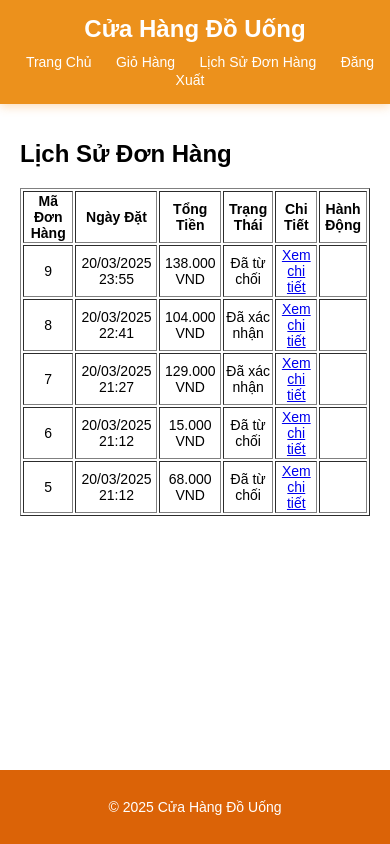
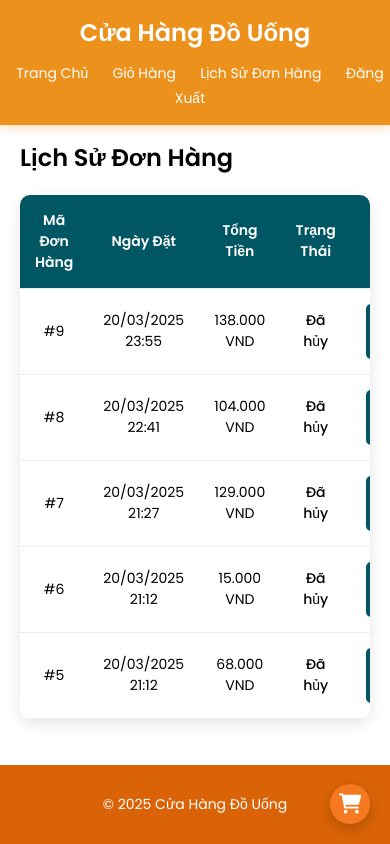
Before and after one commit to nguyenkhanhbh01989/Web_BeverageShop, a PHP site: page /order_history.php in a window 390 px wide. Run offline with PHP 8.4, Linux system fonts and the light colour scheme; a user stored in the database is signed in; data comes from the database, SQL or seed files in the repository.

Commit message:
cai tien ui/ux cho lich su don hang

```diff
--- a/assets/css/style.css
+++ b/assets/css/style.css
@@ -555,14 +555,174 @@ p[style*="color: red"] {
 
 /* === Trang Lịch Sử Đơn Hàng (order_history.php) === */
 
-.cancel-link {
+
+/* === Trang Lịch Sử Đơn Hàng (order_history.php) === */
+
+.order-table {
+    width: 100%;
+    max-width: 1200px;
+    margin: 20px auto;
+    border-collapse: collapse;
+    background-color: #FFFFFF;
+    border-radius: 10px;
+    box-shadow: 0 5px 15px rgba(0, 0, 0, 0.1);
+}
+
+.order-table th,
+.order-table td {
+    padding: 15px;
+    border-bottom: 1px solid #EDEDED;
+    text-align: center;
+}
+
+.order-table th {
+    background-color: #005662;
+    color: #FFFFFF;
+    font-weight: 600;
+}
+
+.order-table .status {
+    font-weight: 500;
+}
+
+.order-table .status-processing {
+    color: #F47920;
+    /* Cam cho đang xử lý */
+}
+
+.order-table .status-completed {
+    color: #28A745;
+    /* Xanh lá cho hoàn thành */
+}
+
+.order-table .status-cancelled {
     color: #D32F2F;
-    /* Đỏ cho liên kết hủy */
+    /* Đỏ cho đã hủy */
+}
+
+.order-table .view-details {
+    background-color: #005662;
+    color: #FFFFFF;
+    padding: 5px 10px;
+    border: none;
+    border-radius: 5px;
+    cursor: pointer;
+    transition: background-color 0.3s ease;
+}
+
+.order-table .view-details:hover {
+    background-color: #003D47;
+}
+
+.order-table .cancel-order {
+    color: #D32F2F;
+    text-decoration: none;
+    margin-left: 10px;
+    font-weight: 500;
+}
+
+.order-table .cancel-order:hover {
+    text-decoration: underline;
+}
+
+.empty-history {
+    text-align: center;
+    color: #666;
+    font-size: 16px;
+}
+
+.empty-history a {
+    color: #F47920;
     text-decoration: none;
 }
 
-.cancel-link:hover {
+.empty-history a:hover {
     text-decoration: underline;
+}
+
+
+/* Modal */
+
+.modal {
+    display: none;
+    position: fixed;
+    top: 0;
+    left: 0;
+    width: 100%;
+    height: 100%;
+    background-color: rgba(0, 0, 0, 0.5);
+    z-index: 2000;
+}
+
+.modal-content {
+    background-color: #FFFFFF;
+    margin: 10% auto;
+    padding: 20px;
+    width: 90%;
+    max-width: 600px;
+    border-radius: 10px;
+    box-shadow: 0 5px 15px rgba(0, 0, 0, 0.3);
+    position: relative;
+    animation: slideIn 0.3s ease;
+}
+
+.close-modal {
+    position: absolute;
+    top: 10px;
+    right: 15px;
+    font-size: 24px;
+    color: #666;
+    cursor: pointer;
+}
+
+.close-modal:hover {
+    color: #D32F2F;
+}
+
+#order-details table {
+    width: 100%;
+    border-collapse: collapse;
+}
+
+#order-details table th,
+#order-details table td {
+    padding: 10px;
+    border-bottom: 1px solid #EDEDED;
+    text-align: left;
+}
+
+#order-details table th {
+    background-color: #F5F6F5;
+    color: #005662;
+}
+
+@keyframes slideIn {
+    from {
+        transform: translateY(-50px);
+        opacity: 0;
+    }
+    to {
+        transform: translateY(0);
+        opacity: 1;
+    }
+}
+
+
+/* Responsive cho order_history.php */
+
+@media (max-width: 768px) {
+    .order-table {
+        display: block;
+        overflow-x: auto;
+    }
+    .order-table td,
+    .order-table th {
+        font-size: 14px;
+    }
+    .modal-content {
+        width: 95%;
+        margin: 20% auto;
+    }
 }
 
 
--- a/assets/js/script.js
+++ b/assets/js/script.js
@@ -14,7 +14,6 @@ document.addEventListener('DOMContentLoaded', function() {
             });
         });
 
-        // Thông báo từ PHP cho index.php & product_detail.php
         const successMessage = document.querySelector('.success-message');
         if (successMessage && successMessage.getAttribute('data-product')) {
             const productName = successMessage.getAttribute('data-product');
@@ -54,7 +53,6 @@ document.addEventListener('DOMContentLoaded', function() {
             setTimeout(() => cartIcon.classList.remove('active'), 500);
         });
 
-        // Thông báo từ PHP cho checkout.php
         const successMessage = document.querySelector('.success-message');
         if (successMessage && successMessage.getAttribute('data-message')) {
             const message = successMessage.getAttribute('data-message');
@@ -64,6 +62,64 @@ document.addEventListener('DOMContentLoaded', function() {
         }
     }
 
+    // order_history.php: Hủy đơn & Modal
+    const cancelLinks = document.querySelectorAll('.cancel-order');
+    cancelLinks.forEach(link => {
+        link.addEventListener('click', function(e) {
+            if (!confirm('Bạn có chắc muốn hủy đơn hàng này?')) {
+                e.preventDefault();
+            } else {
+                showToast('Đang hủy đơn hàng...');
+            }
+        });
+    });
+
+    const successMessage = document.querySelector('.success-message');
+    if (successMessage && successMessage.getAttribute('data-message')) {
+        const message = successMessage.getAttribute('data-message');
+        showToast(message);
+    }
+
+    const modal = document.getElementById('order-modal');
+    const closeModal = document.querySelector('.close-modal');
+    const orderDetails = document.getElementById('order-details');
+    const viewButtons = document.querySelectorAll('.view-details');
+
+    viewButtons.forEach(button => {
+        button.addEventListener('click', function() {
+            const orderId = button.getAttribute('data-order-id');
+            fetchOrderDetails(orderId);
+            modal.style.display = 'block';
+        });
+    });
+
+    closeModal.addEventListener('click', function() {
+        modal.style.display = 'none';
+    });
+
+    window.addEventListener('click', function(e) {
+        if (e.target === modal) {
+            modal.style.display = 'none';
+        }
+    });
+
+    function fetchOrderDetails(orderId) {
+        // Giả lập dữ liệu chi tiết (thay bằng Ajax nếu cần)
+        const dummyDetails = `
+            <table>
+                <thead>
+                    <tr><th>Sản phẩm</th><th>Số lượng</th><th>Giá</th></tr>
+                </thead>
+                <tbody>
+                    <tr><td>Trà Sữa Trân Châu</td><td>2</td><td>60,000 VND</td></tr>
+                    <tr><td>Cà Phê Sữa</td><td>1</td><td>35,000 VND</td></tr>
+                </tbody>
+            </table>
+            <p><strong>Tổng cộng: 95,000 VND</strong></p>
+        `;
+        orderDetails.innerHTML = dummyDetails; // Thay bằng Ajax thực tế
+    }
+
     // Hàm hiển thị toast
     function showToast(message) {
         toast.textContent = message;
@@ -71,3 +127,11 @@ document.addEventListener('DOMContentLoaded', function() {
         setTimeout(() => toast.classList.remove('show'), 2000);
     }
 });
+// Hiện tại dùng dữ liệu giả trong fetchOrderDetails.Nếu muốn lấy dữ
+//  liệu thực từ database, cần tạo file PHP(ví dụ: get_order_details.php) và dùng Ajax:
+
+function fetchOrderDetails(orderId) {
+    fetch(`get_order_details.php?id=${orderId}`)
+        .then(response => response.text())
+        .then(data => orderDetails.innerHTML = data);
+}
--- a/order_history.php
+++ b/order_history.php
@@ -1,27 +1,51 @@
 <?php
 session_start();
+include 'includes/db_connect.php';
 
 if (!isset($_SESSION['user_id'])) {
     header("Location: login.php");
     exit();
 }
 
-include 'includes/db_connect.php';
 $user_id = $_SESSION['user_id'];
 
 // Xử lý hủy đơn hàng
-if (isset($_GET['cancel_order'])) {
-    $order_id = $_GET['cancel_order'];
+if (isset($_GET['cancel'])) {
+    $order_id = $_GET['cancel'];
     $stmt = $conn->prepare("SELECT status FROM orders WHERE order_id = :order_id AND user_id = :user_id");
     $stmt->execute([':order_id' => $order_id, ':user_id' => $user_id]);
-    $order_status = $stmt->fetchColumn();
+    $order = $stmt->fetch(PDO::FETCH_ASSOC);
 
-    if ($order_status === 'pending') {
-        $stmt = $conn->prepare("UPDATE orders SET status = 'cancelled' WHERE order_id = :order_id AND user_id = :user_id");
-        $stmt->execute([':order_id' => $order_id, ':user_id' => $user_id]);
+    if ($order && $order['status'] == 'Processing') {
+        $stmt = $conn->prepare("UPDATE orders SET status = 'Cancelled' WHERE order_id = :order_id");
+        $stmt->execute([':order_id' => $order_id]);
+
+        // Hoàn lại tồn kho
+        $stmt = $conn->prepare("SELECT product_id, quantity FROM order_details WHERE order_id = :order_id");
+        $stmt->execute([':order_id' => $order_id]);
+        $details = $stmt->fetchAll(PDO::FETCH_ASSOC);
+
+        foreach ($details as $detail) {
+            $conn->prepare("UPDATE products SET stock = stock + :quantity WHERE product_id = :product_id")
+                 ->execute([':quantity' => $detail['quantity'], ':product_id' => $detail['product_id']]);
+        }
         $success = "Đơn hàng #$order_id đã được hủy thành công!";
-    } else {
-        $error = "Không thể hủy đơn hàng #$order_id vì nó không còn ở trạng thái chờ xử lý!";
+    }
+}
+
+// Lấy danh sách đơn hàng
+$stmt = $conn->prepare("SELECT order_id, order_date, total_amount, status
+                        FROM orders
+                        WHERE user_id = :user_id
+                        ORDER BY order_date DESC");
+$stmt->execute([':user_id' => $user_id]);
+$orders = $stmt->fetchAll(PDO::FETCH_ASSOC);
+
+// Tính tổng số lượng sản phẩm trong giỏ
+$cart_count = 0;
+if (!empty($_SESSION['cart'])) {
+    foreach ($_SESSION['cart'] as $item) {
+        $cart_count += $item['quantity'];
     }
 }
 ?>
@@ -33,6 +57,8 @@ if (isset($_GET['cancel_order'])) {
     <meta name="viewport" content="width=device-width, initial-scale=1.0">
     <title>Lịch Sử Đơn Hàng - Cửa Hàng Đồ Uống</title>
     <link rel="stylesheet" href="assets/css/style.css">
+    <link href="https://fonts.googleapis.com/css2?family=Poppins:wght@400;500;600&display=swap" rel="stylesheet">
+    <link rel="stylesheet" href="https://cdnjs.cloudflare.com/ajax/libs/font-awesome/6.0.0-beta3/css/all.min.css">
 </head>
 <body>
     <header>
@@ -47,97 +73,67 @@ if (isset($_GET['cancel_order'])) {
 
     <main>
         <h2>Lịch Sử Đơn Hàng</h2>
-        <?php
-        if (isset($success)) {
-            echo "<p style='color: green; text-align: center;'>$success</p>";
-        }
-        if (isset($error)) {
-            echo "<p style='color: red; text-align: center;'>$error</p>";
-        }
+        <?php if (isset($success)): ?>
+            <p class="success-message" style="display: none;" data-message="<?php echo htmlspecialchars($success); ?>"></p>
+        <?php endif; ?>
+        <?php if (empty($orders)): ?>
+            <p class="empty-history">Bạn chưa có đơn hàng nào! <a href="index.php">Mua sắm ngay</a>.</p>
+        <?php else: ?>
+            <table class="order-table">
+                <thead>
+                    <tr>
+                        <th>Mã Đơn Hàng</th>
+                        <th>Ngày Đặt</th>
+                        <th>Tổng Tiền</th>
+                        <th>Trạng Thái</th>
+                        <th>Hành Động</th>
+                    </tr>
+                </thead>
+                <tbody>
+                    <?php foreach ($orders as $order): ?>
+                        <tr>
+                            <td>#<?php echo $order['order_id']; ?></td>
+                            <td><?php echo date('d/m/Y H:i', strtotime($order['order_date'])); ?></td>
+                            <td><?php echo number_format($order['total_amount'], 0, ',', '.') . ' VND'; ?></td>
+                            <td class="status status-<?php echo strtolower($order['status']); ?>">
+                                <?php echo $order['status'] == 'Processing' ? 'Đang xử lý' :
+                                          ($order['status'] == 'Completed' ? 'Hoàn thành' : 'Đã hủy'); ?>
+                            </td>
+                            <td>
+                                <button class="view-details" data-order-id="<?php echo $order['order_id']; ?>">Xem chi tiết</button>
+                                <?php if ($order['status'] == 'Processing'): ?>
+                                    <a href="?cancel=<?php echo $order['order_id']; ?>" class="cancel-order">Hủy đơn</a>
+                                <?php endif; ?>
+                            </td>
+                        </tr>
+                    <?php endforeach; ?>
+                </tbody>
+            </table>
+        <?php endif; ?>
+    </main>
 
-        $stmt = $conn->prepare("SELECT order_id, order_date, total_amount, status
-                                FROM orders
-                                WHERE user_id = :user_id
-                                ORDER BY order_date DESC");
-        $stmt->execute([':user_id' => $user_id]);
-        $orders = $stmt->fetchAll(PDO::FETCH_ASSOC);
+    <!-- Modal Chi Tiết Đơn Hàng -->
+    <div class="modal" id="order-modal">
+        <div class="modal-content">
+            <span class="close-modal">&times;</span>
+            <h3>Chi Tiết Đơn Hàng</h3>
+            <div id="order-details"></div>
+        </div>
+    </div>
 
-        if (empty($orders)) {
-            echo "<p>Bạn chưa có đơn hàng nào!</p>";
-        } else {
-            echo '<table border="1" style="width: 100%; text-align: center;">';
-            echo '<tr><th>Mã Đơn Hàng</th><th>Ngày Đặt</th><th>Tổng Tiền</th><th>Trạng Thái</th><th>Chi Tiết</th><th>Hành Động</th></tr>';
-            foreach ($orders as $order) {
-                echo "<tr>";
-                echo "<td>{$order['order_id']}</td>";
-                echo "<td>" . date('d/m/Y H:i', strtotime($order['order_date'])) . "</td>";
-                echo "<td>" . number_format($order['total_amount'], 0, ',', '.') . " VND</td>";
-                echo "<td>";
-                switch ($order['status']) {
-                    case 'pending': echo "Đang chờ xử lý"; break;
-                    case 'confirmed': echo "Đã xác nhận"; break;
-                    case 'rejected': echo "Đã từ chối"; break;
-                    case 'delivered': echo "Đã giao"; break;
-                    case 'cancelled': echo "Đã hủy"; break;
-                }
-                echo "</td>";
-                echo "<td><a href='?order_id={$order['order_id']}'>Xem chi tiết</a></td>";
-                echo "<td>";
-                if ($order['status'] === 'pending') {
-                    echo "<a href='?cancel_order={$order['order_id']}' onclick='return confirm(\"Bạn có chắc muốn hủy đơn hàng này?\");' class='cancel-link'>Hủy</a>";
-                }
-                echo "</td>";
-                echo "</tr>";
-            }
-            echo '</table>';
-        }
+    <a href="cart.php" class="cart-icon">
+        <i class="fas fa-shopping-cart"></i>
+        <?php if ($cart_count > 0): ?>
+            <span class="badge"><?php echo $cart_count; ?></span>
+        <?php endif; ?>
+    </a>
 
-        if (isset($_GET['order_id'])) {
-            $order_id = $_GET['order_id'];
-            $stmt = $conn->prepare("SELECT o.order_id, o.order_date, o.total_amount, o.status,
-                                    od.product_id, od.quantity, od.price, p.product_name
-                                    FROM orders o
-                                    JOIN order_details od ON o.order_id = od.order_id
-                                    JOIN products p ON od.product_id = p.product_id
-                                    WHERE o.order_id = :order_id AND o.user_id = :user_id");
-            $stmt->execute([':order_id' => $order_id, ':user_id' => $user_id]);
-            $details = $stmt->fetchAll(PDO::FETCH_ASSOC);
-
-            if ($details) {
-                echo "<h3>Chi Tiết Đơn Hàng #{$order_id}</h3>";
-                echo '<table border="1" style="width: 100%; text-align: center;">';
-                echo '<tr><th>Sản phẩm</th><th>Số lượng</th><th>Giá</th><th>Tổng</th></tr>';
-                $total = 0;
-                foreach ($details as $detail) {
-                    $subtotal = $detail['price'] * $detail['quantity'];
-                    $total += $subtotal;
-                    echo "<tr>";
-                    echo "<td>" . htmlspecialchars($detail['product_name']) . "</td>";
-                    echo "<td>{$detail['quantity']}</td>";
-                    echo "<td>" . number_format($detail['price'], 0, ',', '.') . " VND</td>";
-                    echo "<td>" . number_format($subtotal, 0, ',', '.') . " VND</td>";
-                    echo "</tr>";
-                }
-                echo '<tr><td colspan="3">Tổng cộng</td><td>' . number_format($total, 0, ',', '.') . ' VND</td></tr>';
-                echo '<tr><td colspan="3">Trạng thái</td><td>';
-                switch ($details[0]['status']) {
-                    case 'pending': echo "Đang chờ xử lý"; break;
-                    case 'confirmed': echo "Đã xác nhận"; break;
-                    case 'rejected': echo "Đã từ chối"; break;
-                    case 'delivered': echo "Đã giao"; break;
-                    case 'cancelled': echo "Đã hủy"; break;
-                }
-                echo '</td></tr>';
-                echo '</table>';
-            } else {
-                echo "<p>Không tìm thấy đơn hàng này!</p>";
-            }
-        }
-        ?>
-    </main>
+    <div class="toast" id="toast"></div>
 
     <footer>
         <p>© 2025 Cửa Hàng Đồ Uống</p>
     </footer>
+
+    <script src="assets/js/script.js"></script>
 </body>
 </html>
```
